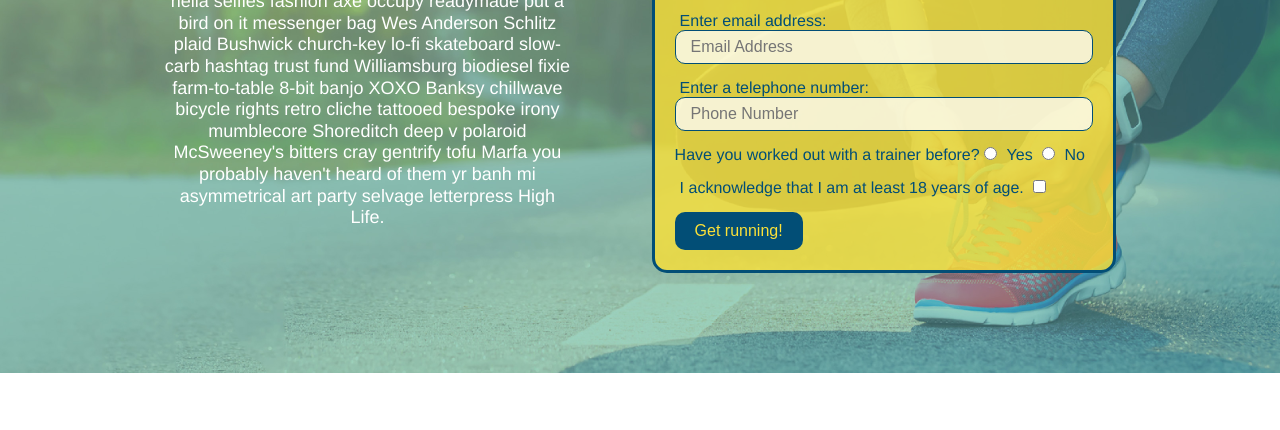
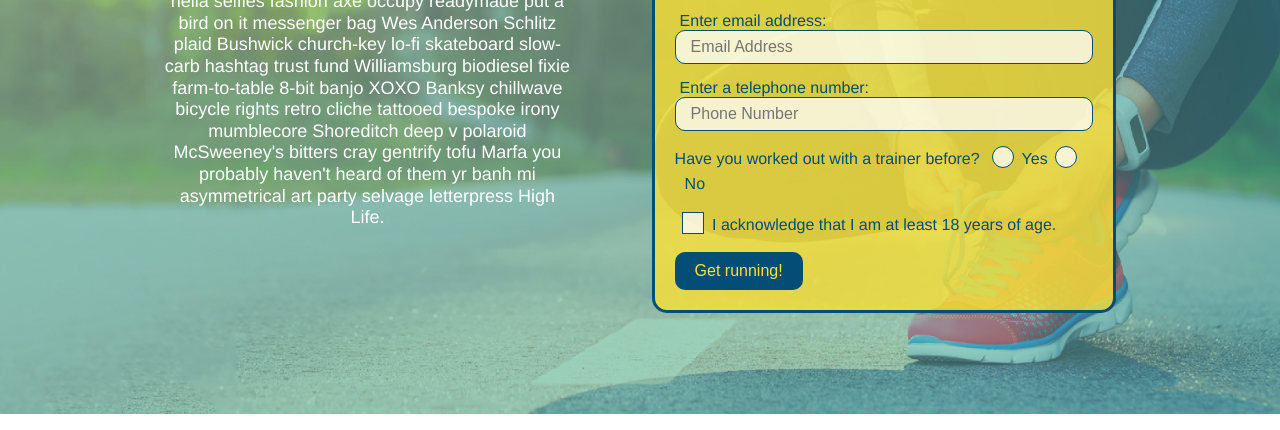
Before and after one commit to jkgdev8/run-buddy2.0, a plain HTML site: page index.html in a window 1280 px wide. Shown: the part 345-775 px from the top of the page. Drawn offline with Linux system fonts and the light colour scheme.

Commit message:
final css touches

```diff
--- a/assets/css/style.css
+++ b/assets/css/style.css
@@ -1,3 +1,11 @@
+:root {
+  --1stcolor: #fce138;
+  --2ndcolor: #024e76;
+  --3rdcolor: #39a6b2;
+}
+
+
+
 * {
   box-sizing: border-box;
   margin: 0;
@@ -25,6 +33,7 @@ header {
   background-size: cover;
   background-position: 80%;
   background-attachment: fixed;
+  z-index: 9999;
 
 }
 
@@ -189,6 +198,69 @@ section {
   font-size: 16px;
   border-radius: 10px;
 }
+
+.checkbox-wrapper input, .radio-wrapper input {
+  opacity: 0;
+}
+
+.checkbox-wrapper label, .radio-wrapper label {
+  position: relative;
+  left: 10px;
+  margin: 10px;
+  line-height: 1.6;
+}
+
+.radio-wrapper label::before {
+  border-radius: 50%;
+}
+
+.checkbox-wrapper label::before, .radio-wrapper label::before {
+  content: "";
+  height: 20px;
+  width: 20px;
+  background: rgba(255, 255, 255, 0.75);
+  border: 1px solid #024e76;
+  position: absolute;
+  top: -4px;
+  left: -30px;
+}
+
+.radio-wrapper label::after {
+  content: "";
+  width: 20px;
+  height: 20px;
+  border-radius: 50%;
+  background: #024e76;
+  position: absolute;
+  left: -29px;
+  top: -3px;
+  background-image: radial-gradient(circle, #39a6b2, #024e76);
+
+}
+
+.checkbox-wrapper label::after {
+  content: "";
+  height: 6px;
+  width: 14px;
+  border-left: 2px solid #024e76;
+  border-bottom: 2px solid #024e76;
+  position: absolute;
+  left: -26px;
+  top: 1px;
+  transform: rotate(-58deg);
+
+}
+
+.checkbox-wrapper input + label::after,
+.radio-wrapper input + label::after {
+  content: none;
+}
+
+.checkbox-wrapper input:checked + label::after,
+.radio-wrapper input:checked + label::after {
+  content: "";
+}
+
 /* HERO STYLES END */
 
 
--- a/index.html
+++ b/index.html
@@ -58,16 +58,20 @@
           <input type="tel" placeholder="Phone Number" name="phone" id="phone" class="form-input" />
           <p>
             Have you worked out with a trainer before?
-            <input type="radio" name="trainer-confirm" id="trainer-yes" />
-            <label for="trainer-yes">Yes</label>
-            <input type="radio" name="trainer-confirm" id="trainer-no"/>
-            <label for="trainer-no">No</label>
+            <span class="radio-wrapper">
+              <input type="radio" name="trainer-confirm" id="trainer-yes" />
+              <label for="trainer-yes">Yes</label>
+            </span>
+            <span class="radio-wrapper">
+              <input type="radio" name="trainer-confirm" id="trainer-no" />
+              <label for="trainer-no">No</label>
+            </span>
           </p>
           <p>
-            <label for="checkbox">
-              I acknowledge that I am at least 18 years of age.
-            </label>
-            <input type="checkbox" name="checkpoint1" id="checkbox" />
+            <span class="checkbox-wrapper">
+              <input type="checkbox" name="age-confirm" id="checkbox" />
+              <label for="checkbox">I acknowledge that I am at least 18 years of age.</label>
+            </span>
           </p>
           <button type="submit">
             Get running!
```
